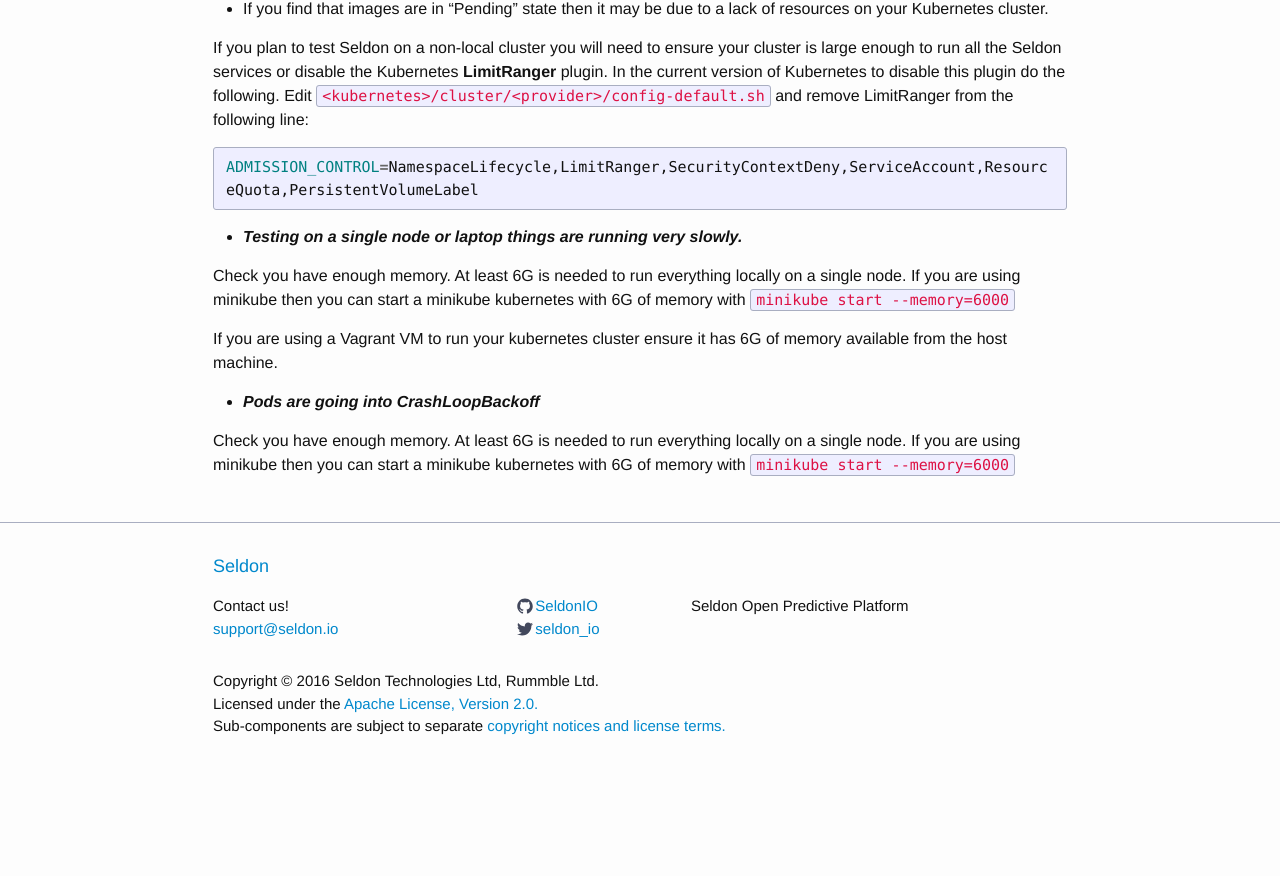
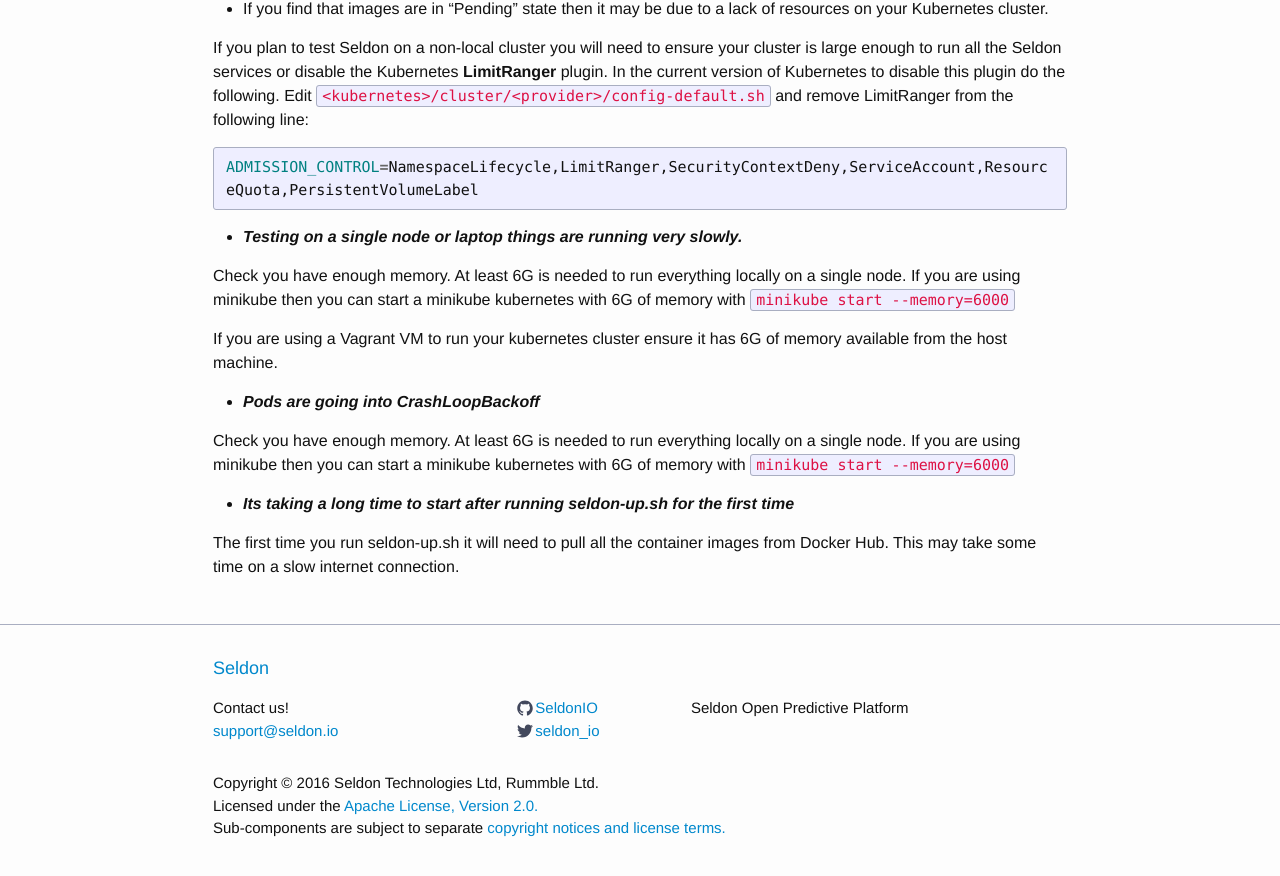
Before and after one commit to SeldonIO/seldonio.github.com, a Jekyll site: the page built from install.md, in a window 1280 px wide and 900 px high, scrolled down 2629 px. Shown: the top 876 px of the window. Built offline with Jekyll 4.4.1, drawn with Linux system fonts in a browser that asks for light colours; before the commit the page ends 3427 px from its top, so only the background shows below that; grey boxes are pictures that could not be loaded.

Commit message:
update to 1.3.8

````diff
--- a/install.md
+++ b/install.md
@@ -120,3 +120,7 @@ If you are using a Vagrant VM to run your kubernetes cluster ensure it has 6G of
  * ***Pods are going into CrashLoopBackoff***
 
 Check you have enough memory. At least 6G is needed to run everything locally on a single node. If you are using minikube then you can start a minikube kubernetes with 6G of memory with ```minikube start --memory=6000```
+
+ * ***Its taking a long time to start after running seldon-up.sh for the first time***
+
+The first time you run seldon-up.sh it will need to pull all the container images from Docker Hub. This may take some time on a slow internet connection.
````
Also changed, not shown: other parts of install.md (+1 -1 lines).
